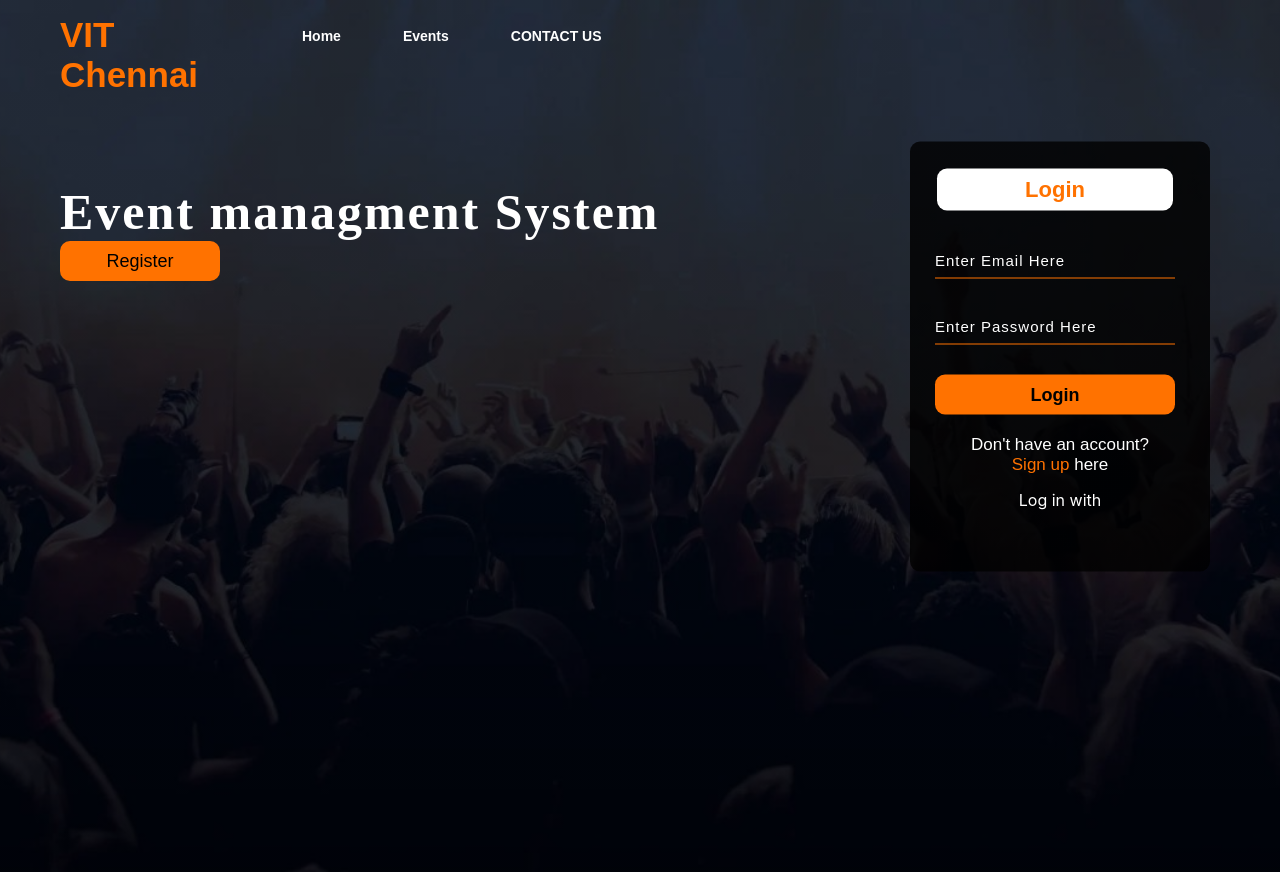
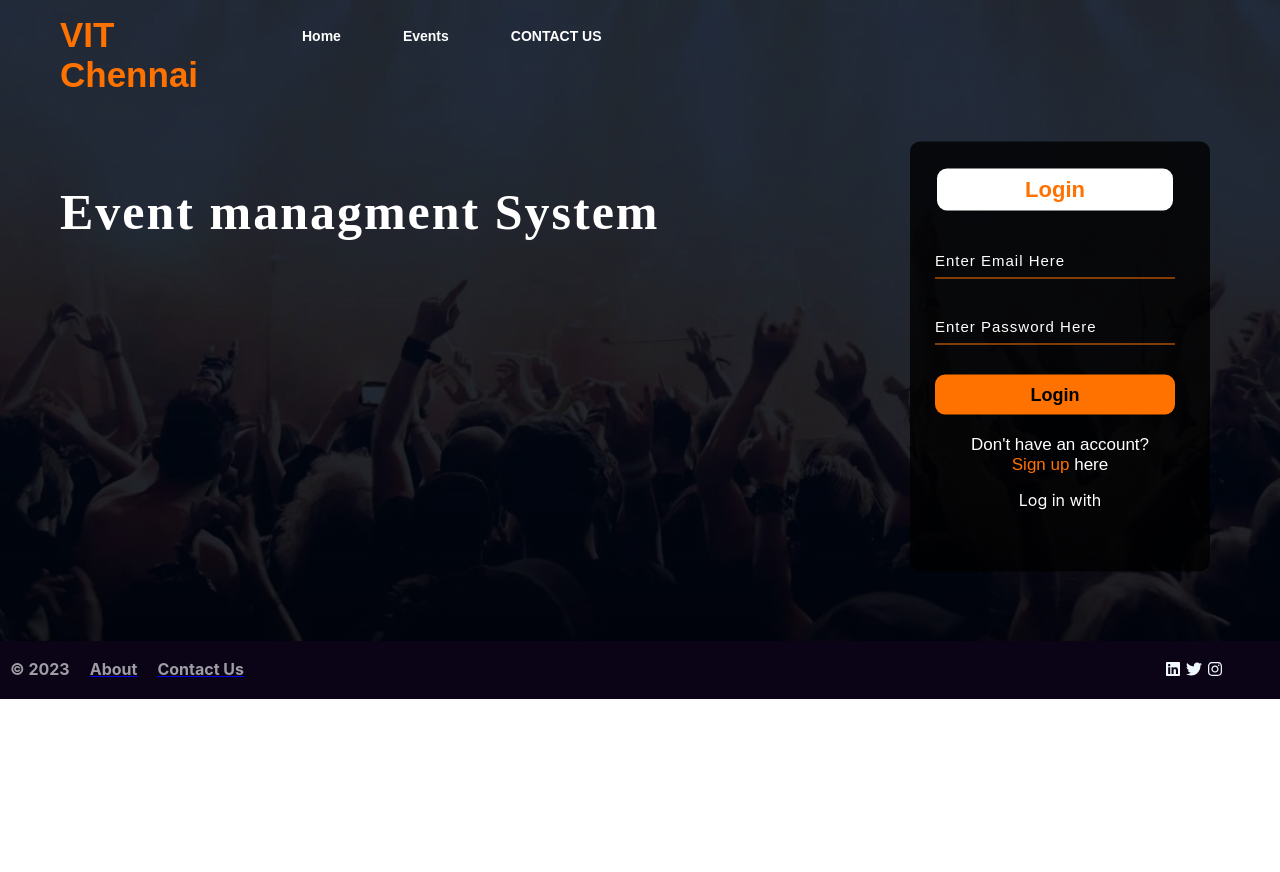
Before and after one commit to SmritiVM/Event-Management-System, a React (Create React App) app in the folder frontend/: page /#/ in a window 1280 px wide. After the commit the page ends 800 px from the top, so only its background shows below. Built offline with nearby package versions, Linux system fonts and the light colour scheme.

Commit message:
Add footer and minor changes

```diff
--- a/frontend/src/App.css
+++ b/frontend/src/App.css
@@ -3,5 +3,6 @@
   background: linear-gradient(to top,rgba(0, 0, 0, 0.5)50%, rgba(0, 0, 0, 0.5)50%), url("./assets/image.jpg");
   background-position: center;
   background-size: cover;
-  height: 109vh;
+  background-repeat: "no-repeat";
+  background-attachment: fixed;
 }
--- a/frontend/src/App.js
+++ b/frontend/src/App.js
@@ -1,10 +1,12 @@
 import { HashRouter, Routes, Route } from 'react-router-dom';
 
 import Navbar from './components/Navbar/Navbar';
+import Footer from "./components/Footer/Footer";
 import Home from './components/Home/Home';
 
 
 import './App.css';
+
 
 function App() {
   return (
@@ -14,6 +16,7 @@ function App() {
         <Routes>
           <Route path = "/" element = {<Home/>}/>
         </Routes>
+        <Footer/>
       </HashRouter>
     </div>
   );
--- /dev/null
+++ b/frontend/src/components/Footer/Footer.css
@@ -0,0 +1,36 @@
+.footer{
+    display: flex;
+    flex-direction: row;
+    position: relative;
+    background-color: rgb(10,4,22);
+    bottom: 0 !important;
+    padding-top: 10px !important;
+    padding-bottom: 8px !important;
+
+}
+
+.footer-copyright{
+    text-align: center !important;
+  }
+
+  .footer-body{
+    margin-left: 70vw;
+    text-align: center !important;
+    padding: 10px;
+  }
+
+
+  .footer h4 {
+    font-size: 1em;
+    color: rgba(255, 255, 255, 0.61) !important;
+    margin-top: 0.5em !important;
+    margin-bottom: 0.5em !important;
+    padding-left: 10px;
+    padding-right: 10px;
+    text-underline-offset: 0;
+  }
+
+  .footer-icons{
+    color: aliceblue;
+    padding-left: 5px;
+  }
--- /dev/null
+++ b/frontend/src/components/Footer/Footer.js
@@ -0,0 +1,35 @@
+import {Link} from "react-router-dom";
+import {Container, Row, Col} from "react-bootstrap";
+import {FaLinkedin, FaTwitter, FaInstagram} from "react-icons/fa";
+
+import "./Footer.css";
+
+export default function Footer(){
+    let date = new Date();
+    let year = date.getFullYear();
+
+    return(
+        <Container fluid className="footer">
+            <Row>
+                <Col md = "12" className="footer-copyright">
+                    <h4>© {year}</h4>
+                </Col>
+            </Row>
+            <Row>
+                <Link to = "/about"><h4>About</h4></Link>
+            </Row>
+            <Row>
+                <Link to = "/contact"><h4>Contact Us</h4></Link>
+            </Row>
+            <Row>
+                <Col md = "12" className="footer-body">
+                    <div>
+                        <a href = "#" target = "_blank" className="footer-icons"><FaLinkedin/></a>
+                        <a href = "#" target = "_blank" className="footer-icons"><FaTwitter/></a>
+                        <a href = "#" target = "_blank" className="footer-icons"><FaInstagram/></a>
+                    </div>
+                </Col>
+            </Row>
+        </Container>
+    )
+}
--- a/frontend/src/components/Home/Home.css
+++ b/frontend/src/components/Home/Home.css
@@ -75,9 +75,10 @@
     padding-left: 20px;
     margin-top: 9%;
     letter-spacing: 2px;
+    margin-bottom: 400px;
 }
 
-.content .cn{
+/* .content .cn{
     width: 160px;
     height: 40px;
     background: #ff7200;
@@ -89,7 +90,7 @@
     cursor: pointer;
     transition: .4s ease;
 
-}
+} */
 
 .content .cn a{
     text-decoration: none;
--- a/frontend/src/components/Home/Home.js
+++ b/frontend/src/components/Home/Home.js
@@ -5,8 +5,6 @@ export default function Home(){
     return(
         <div class="content">
             <h1>Event managment System</h1>
-
-               <button class="cn"><a href="#">Register</a></button>
 
                 <div class="form">
                     <h2>Login</h2>
@@ -23,6 +21,7 @@ export default function Home(){
                     </div>
 
                 </div>
+
         </div>
 
 
--- a/frontend/src/index.css
+++ b/frontend/src/index.css
@@ -1,3 +1,7 @@
+html{
+  overscroll-behavior: none;
+}
+
 body {
   margin: 0;
   font-family: -apple-system, BlinkMacSystemFont, 'Segoe UI', 'Roboto', 'Oxygen',
```
